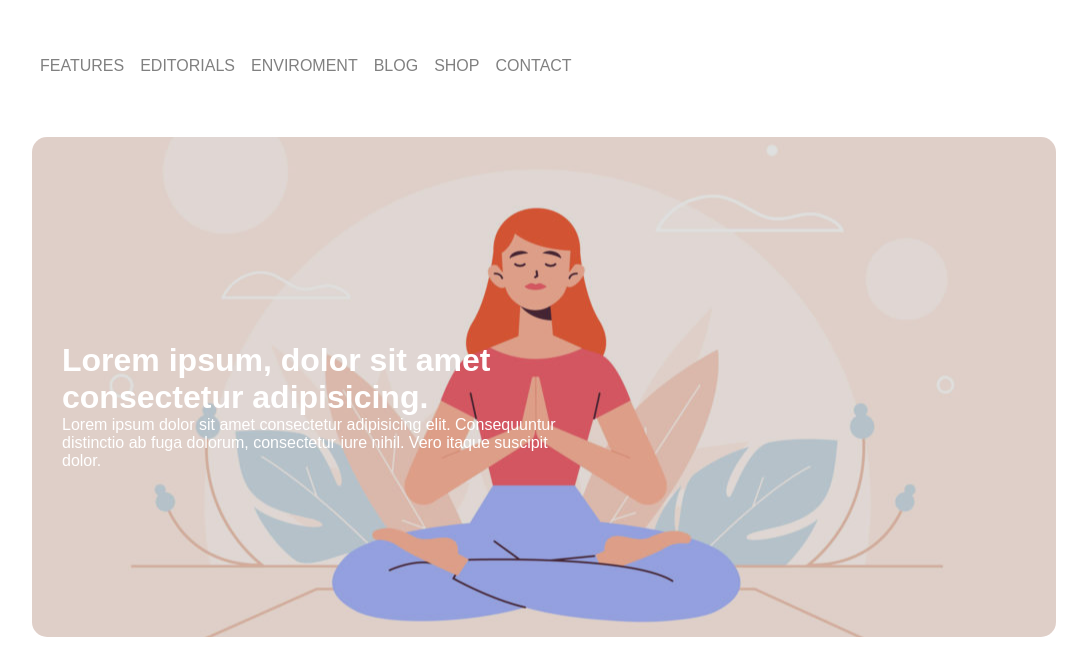
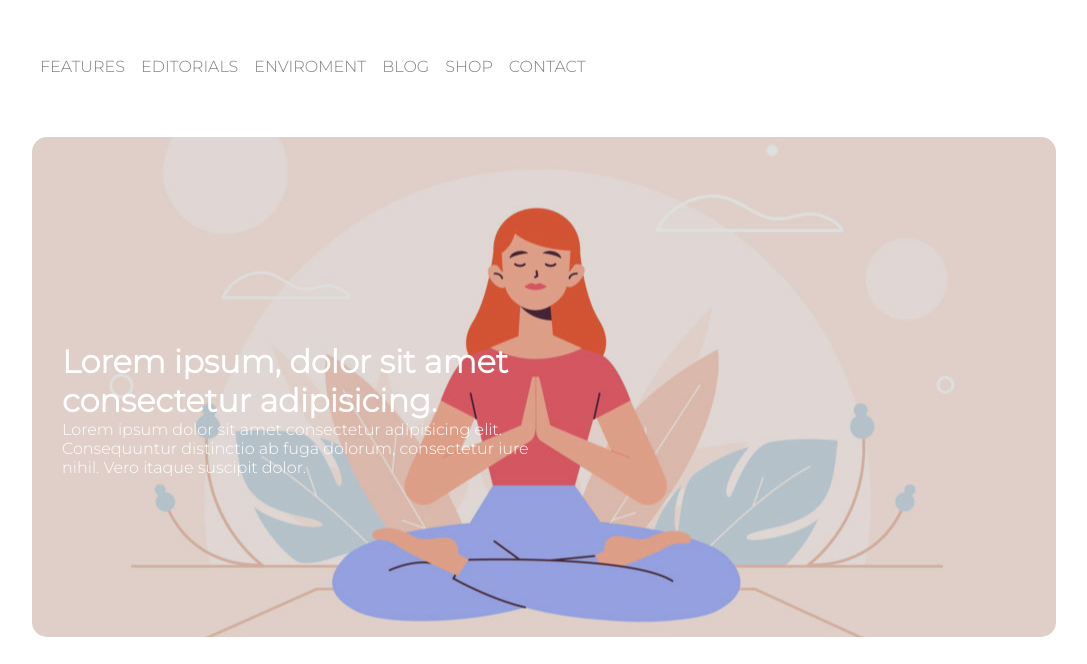
Before and after one commit to Fransch97/htmlcss-wp, a plain HTML site: page index.html in a window 1280 px wide. Shown: the part 103-767 px from the top of the page, without its empty margins (96-1183 px from the left). Drawn offline with Linux system fonts and the light colour scheme.

Commit message:
changed font family

```diff
--- a/css/style.css
+++ b/css/style.css
@@ -3,10 +3,9 @@
     margin: 0;
     padding: 0;
     box-sizing: border-box;
-    font-family: sans-serif;
-}
-
-body{
+    /* cursor: none;  */
+    /* font-family: sans-serif; */
+    font-family: 'Montserrat', sans-serif;
 }
 
 .website{
@@ -97,6 +96,7 @@ nav{
     padding: 15px 0;
 
 }
+
 a{
     display: inline-block;
     padding: 25px 8px;
--- a/index.html
+++ b/index.html
@@ -5,6 +5,9 @@
     <meta http-equiv="X-UA-Compatible" content="IE=edge">
     <meta name="viewport" content="width=device-width, initial-scale=1.0">
     <link rel="stylesheet" href="./css/style.css">
+    <link rel="preconnect" href="https://fonts.googleapis.com">
+    <link rel="preconnect" href="https://fonts.gstatic.com" crossorigin>
+    <link href="https://fonts.googleapis.com/css2?family=Montserrat:wght@300&display=swap" rel="stylesheet">
     <title>Wordpress Structure</title>
 </head>
 <body>
```
